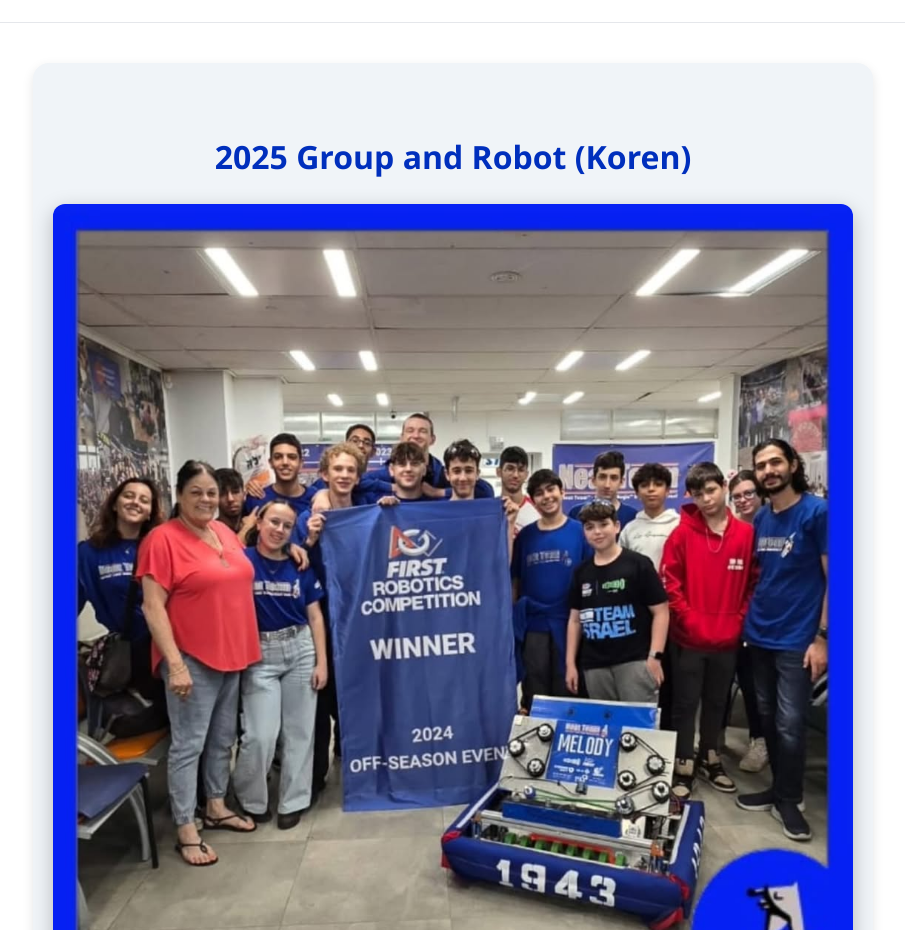
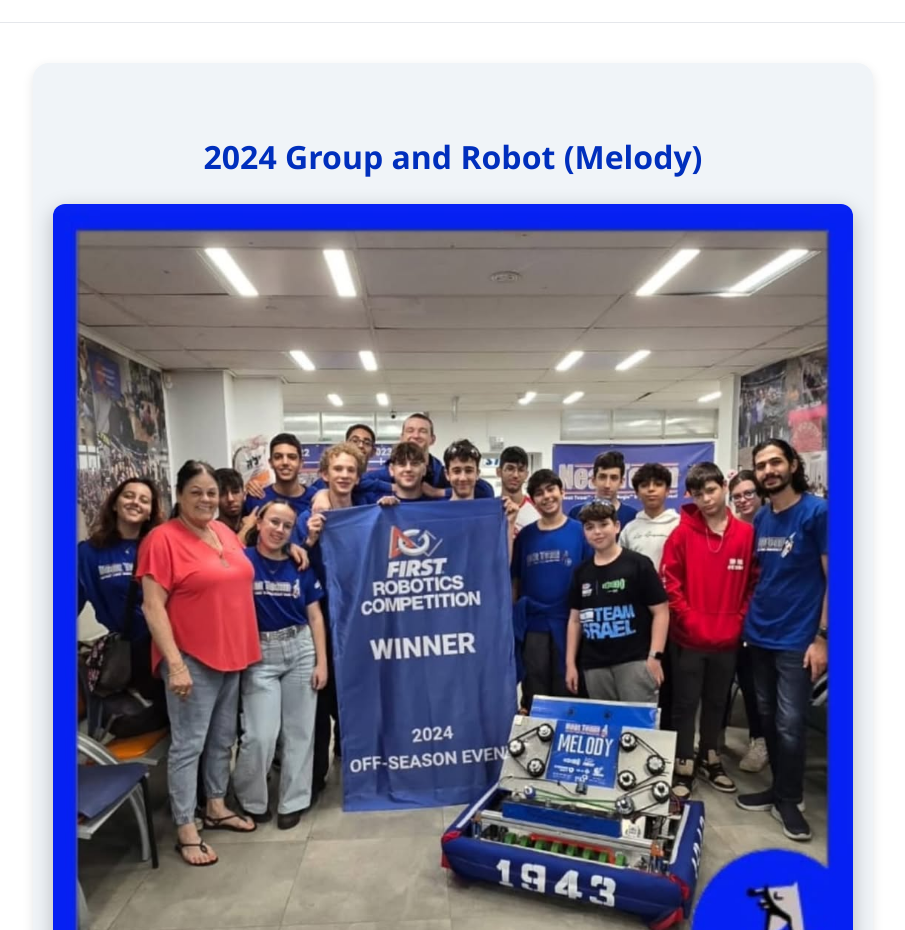
Before and after one commit to NeatTeam1943/NeatTeam-Website, a React (Vite) app: page /robot/melody2024 in a window 1280 px wide. Shown: the part 840-1770 px from the top of the page, without its empty margins (283-1188 px from the left). Built offline with nearby package versions, Linux system fonts and the light colour scheme.

Commit message:
Melody change
Melody change

```diff
--- a/src/jsx files/pages/Robots/Melody2024.jsx
+++ b/src/jsx files/pages/Robots/Melody2024.jsx
@@ -35,7 +35,7 @@
                     </section>
 
                     <section className='robot-image'>
-                        <h1>2025 Group and Robot (Koren)</h1>
+                        <h1>2024 Group and Robot (Melody)</h1>
                         <img src="../../../../public/2024Group.jpeg" />
                     </section>
 
```
